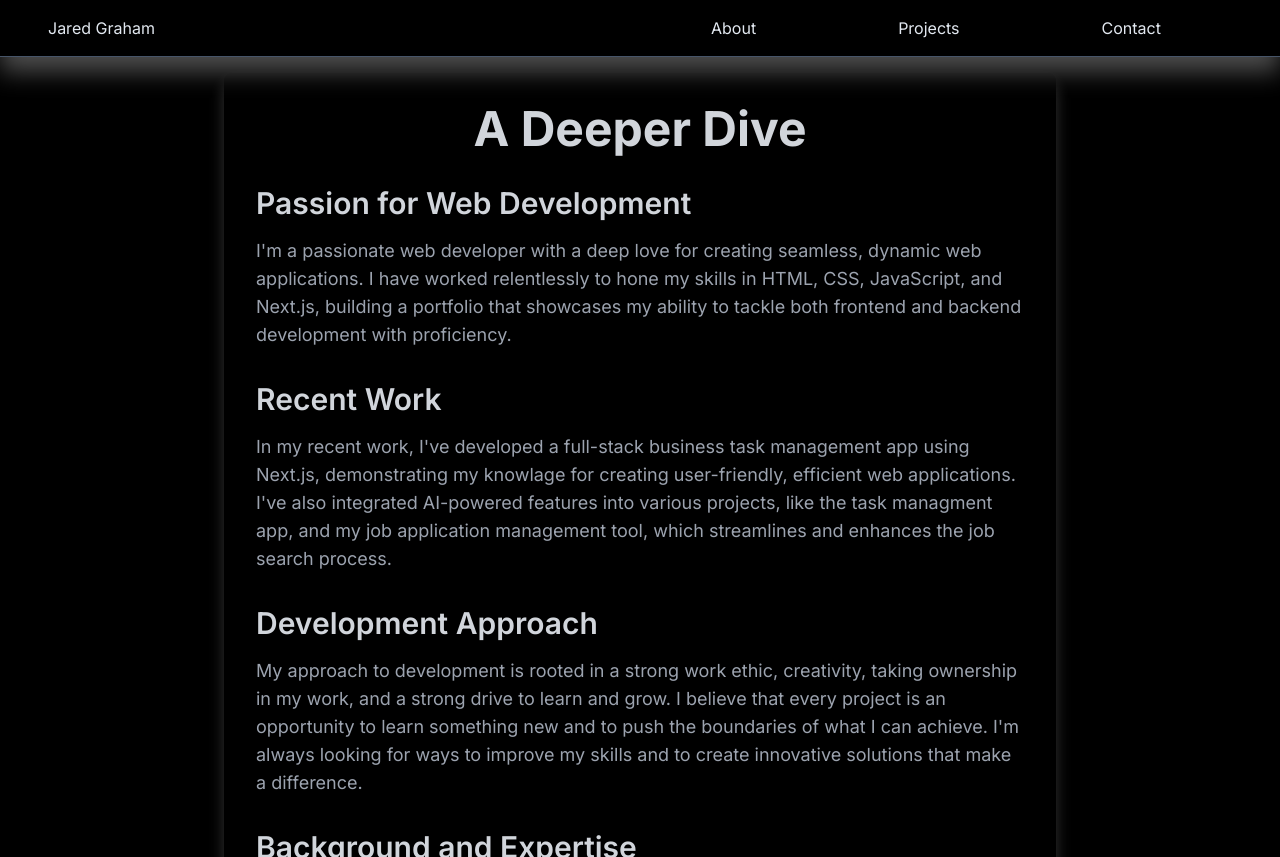
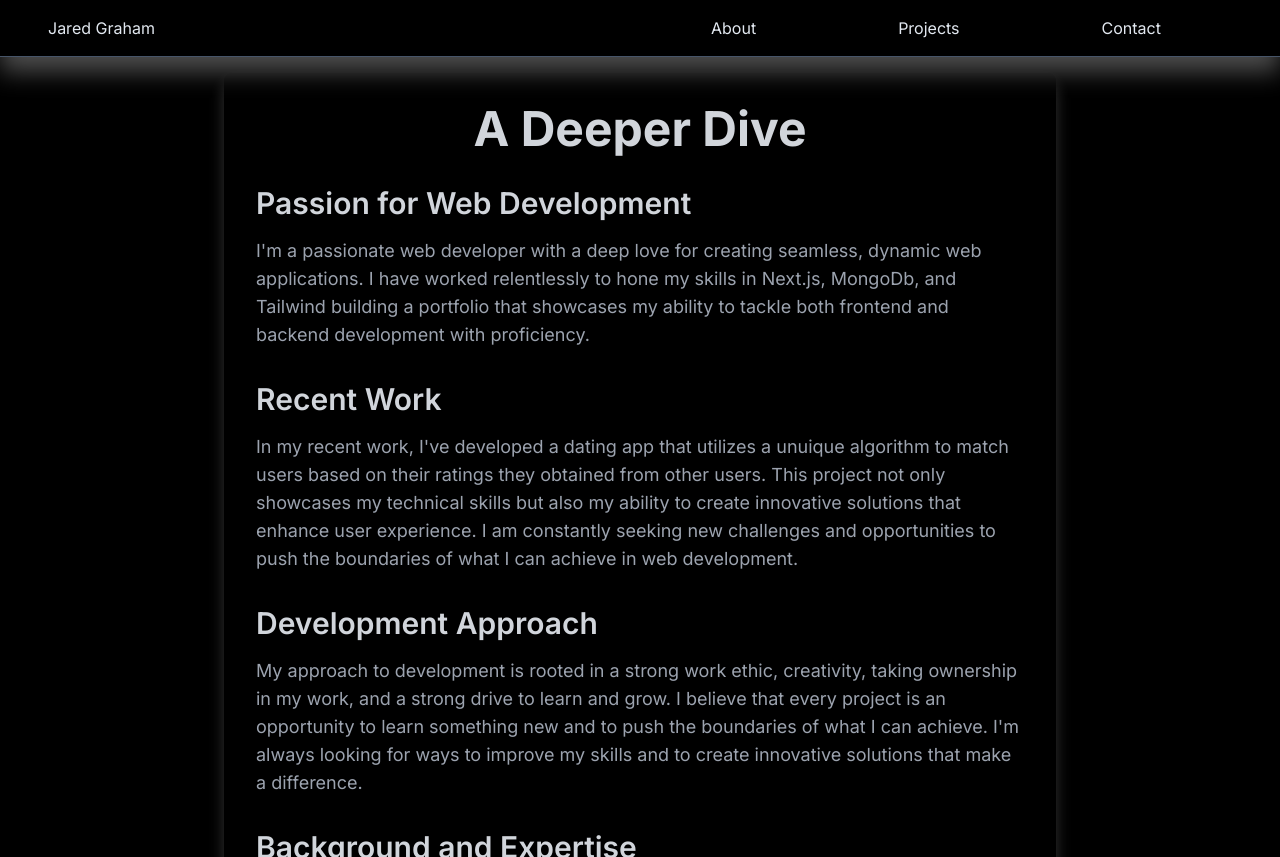
Before and after one commit to jaredvgraham/portfolio-site, a Next.js app: page /about in a window 1280 px wide. Built offline with nearby package versions, Linux system fonts and the light colour scheme; no server answers.

Commit message:
update ab me

```diff
--- a/src/app/about/page.tsx
+++ b/src/app/about/page.tsx
@@ -41,7 +41,7 @@ const AboutPage = () => {
           <p className="text-lg mt-4 text-gray-400">
             I&apos;m a passionate web developer with a deep love for creating
             seamless, dynamic web applications. I have worked relentlessly to
-            hone my skills in HTML, CSS, JavaScript, and Next.js, building a
+            hone my skills in Next.js, MongoDb, and Tailwind building a
             portfolio that showcases my ability to tackle both frontend and
             backend development with proficiency.
           </p>
@@ -56,12 +56,13 @@ const AboutPage = () => {
         >
           <h2 className="text-3xl font-semibold text-gray-300">Recent Work</h2>
           <p className="text-lg mt-4 text-gray-400">
-            In my recent work, I&apos;ve developed a full-stack business task
-            management app using Next.js, demonstrating my knowlage for creating
-            user-friendly, efficient web applications. I&apos;ve also integrated
-            AI-powered features into various projects, like the task managment
-            app, and my job application management tool, which streamlines and
-            enhances the job search process.
+            In my recent work, I&apos;ve developed a dating app that utilizes a
+            unuique algorithm to match users based on their ratings they
+            obtained from other users. This project not only showcases my
+            technical skills but also my ability to create innovative solutions
+            that enhance user experience. I am constantly seeking new challenges
+            and opportunities to push the boundaries of what I can achieve in
+            web development.
           </p>
         </motion.section>
 
```
